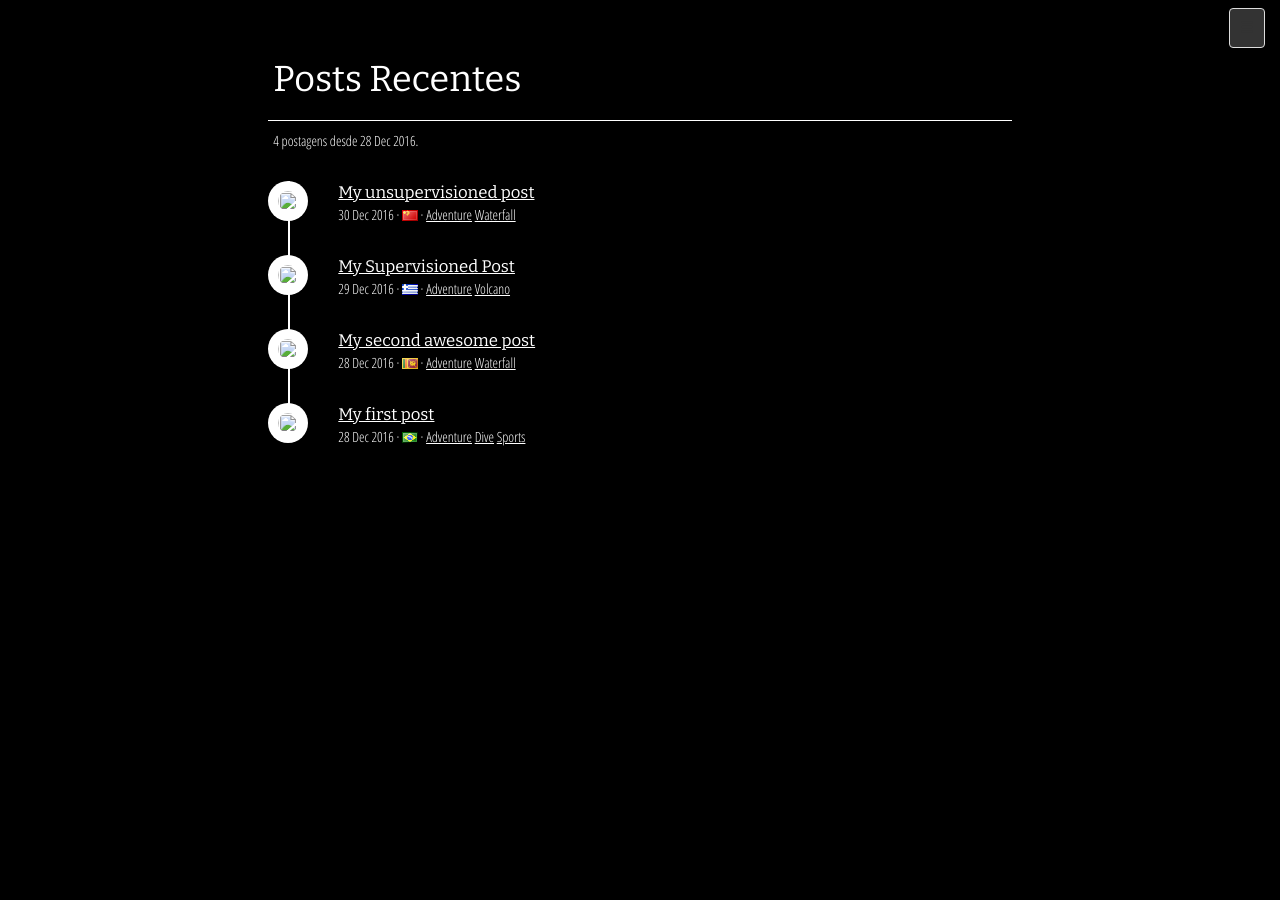
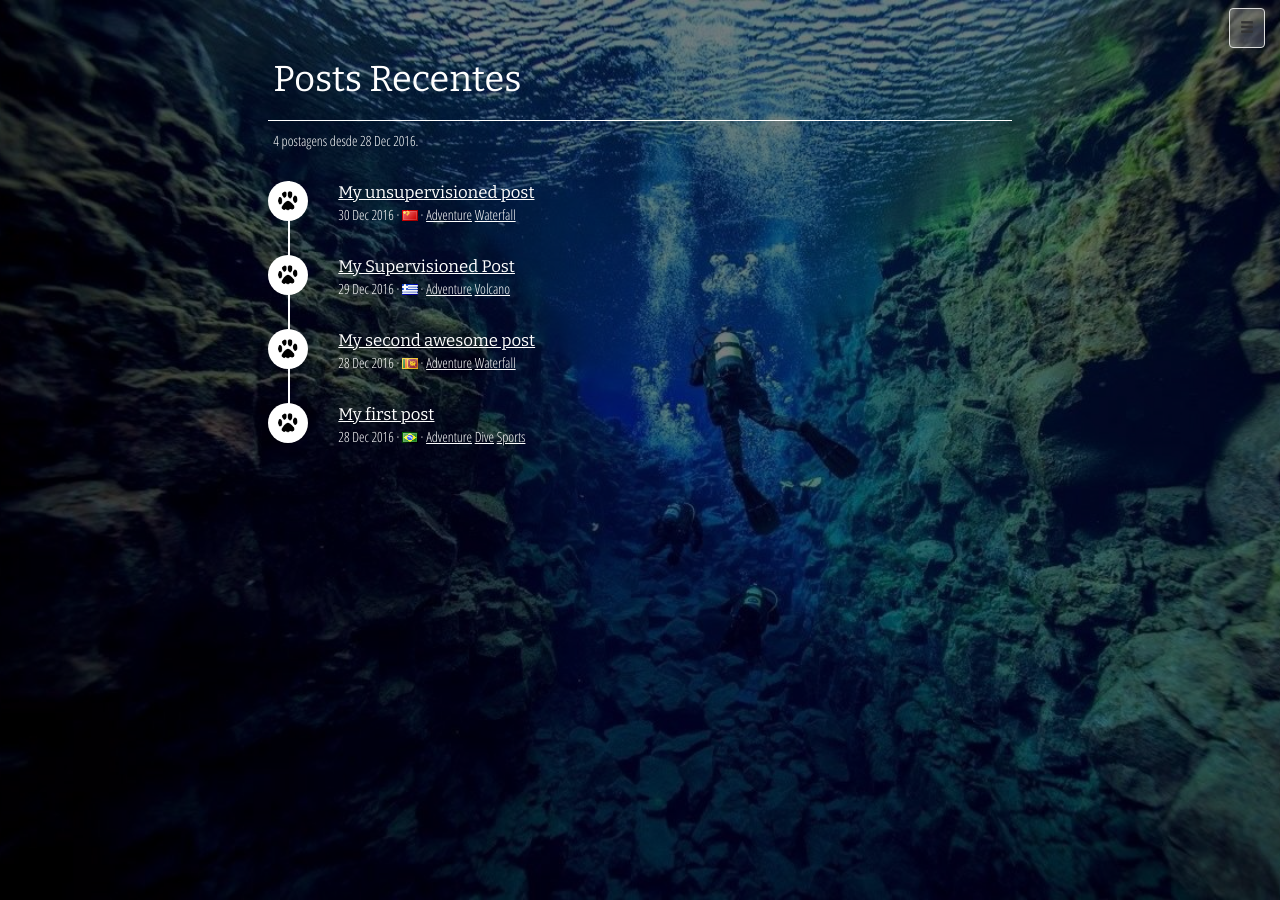
Before and after one commit to amandaferrari/project-grace-marguerite, a Jekyll site: the page built from travel/index.html, in a window 1280 px wide. Built offline with Jekyll 4.4.1, drawn with Linux system fonts in a browser that asks for light colours; nearby versions of some CDN libraries; some web fonts are replaced.

Commit message:
Fix url of tags and recent posts bacgkround images and patinha bullet icons

```diff
--- a/_includes/css/post-list.css
+++ b/_includes/css/post-list.css
@@ -1,10 +1,10 @@
 #travel-post-list {
-	background: #000 url({{ site.baseurl }}/assets/images/post1.jpg) no-repeat fixed center;
+	background: #000 url({{ site.baseurl }}/assets/images/photos/posts/post1.jpg) no-repeat fixed center;
 	background-size: cover;
 }
 
 #tags-post-list {
-	background: #000 url({{ site.baseurl }}/assets/images/post4.jpg) no-repeat fixed center;
+	background: #000 url({{ site.baseurl }}/assets/images/photos/posts/post4.jpg) no-repeat fixed center;
 	background-size: cover;
 }
 
--- a/_includes/post-list.html
+++ b/_includes/post-list.html
@@ -1,7 +1,7 @@
 <ul class="post-list">
 	{% for post in site.posts %}
 		<li>
-			<img src="{{ site.baseurl }}/assets/images/1patinha.png" class="patinha img-circle pull-left">
+			<img src="{{ site.baseurl }}/assets/images/icons/patinhas/1patinha.png" class="patinha img-circle pull-left">
 			<p><a href="{{site.baseurl}}{{post.url}}">{{post.title}}</a></p>
 			<p>
 				{{ post.date | date_to_string }}
```
Also changed, not shown: _includes/tag-list.html (+1 -11 lines).
